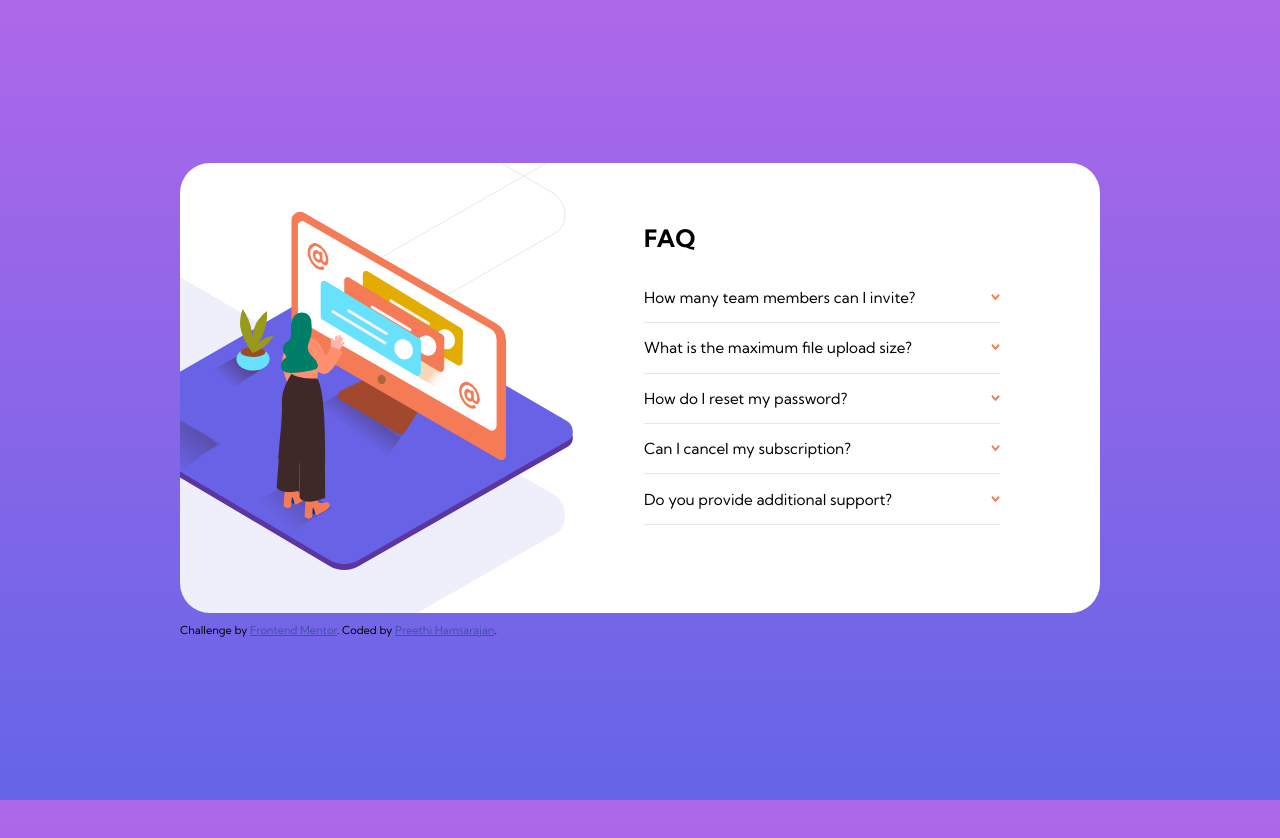
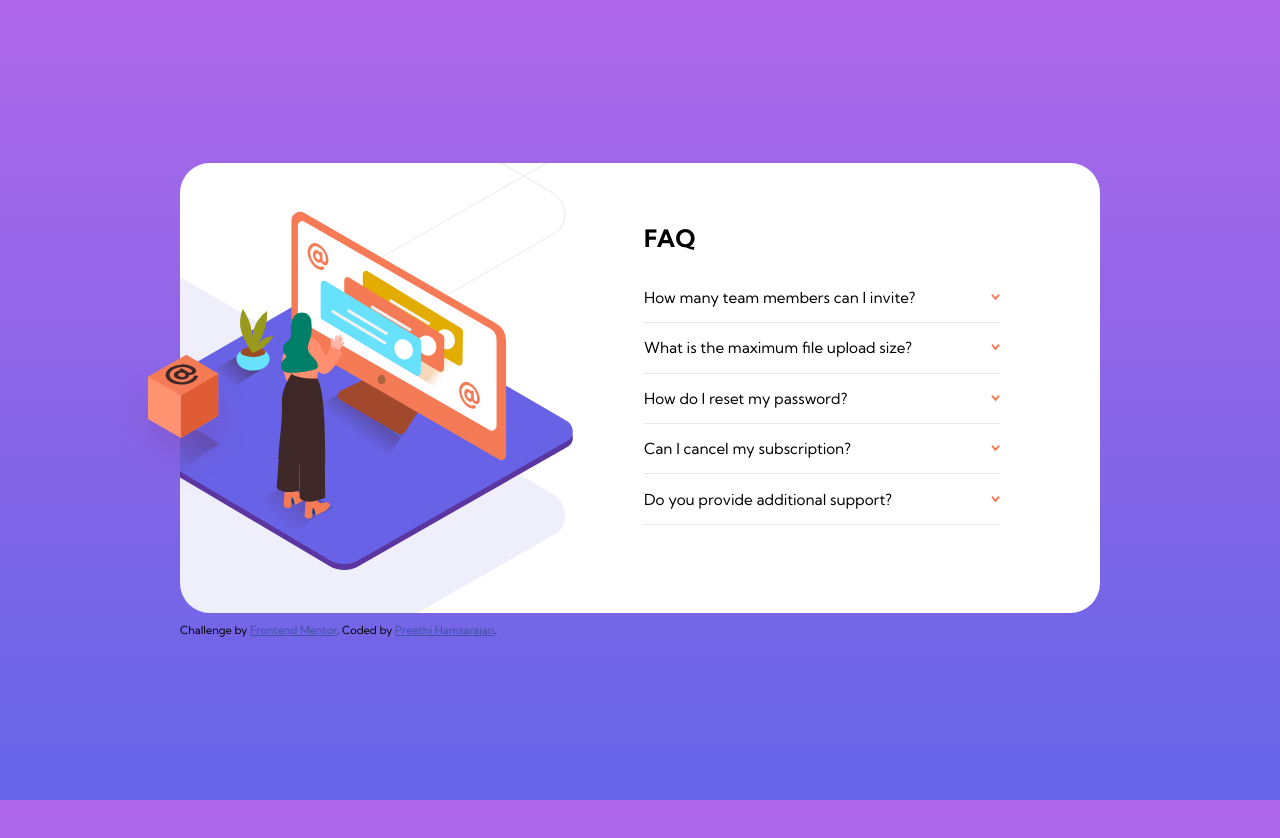
Before and after one commit to peppy1698/FAQ-Accordion-Card, a plain HTML site: page index.html in a window 1280 px wide. Drawn offline with Linux system fonts and the light colour scheme.

Commit message:
Changed the path of the box image.

```diff
--- a/index.html
+++ b/index.html
@@ -18,7 +18,7 @@
       <div class="image-wrapper">
 
       </div>
-      <img class="box" src="\Frontend Mentor\faq-accordion-card-main\images\illustration-box-desktop.svg" alt="">
+      <img class="box" src=".\images\illustration-box-desktop.svg" alt="">
     </div>
     <div class="accordian">
       <h2 class="accordian-title">FAQ</h2>
```
